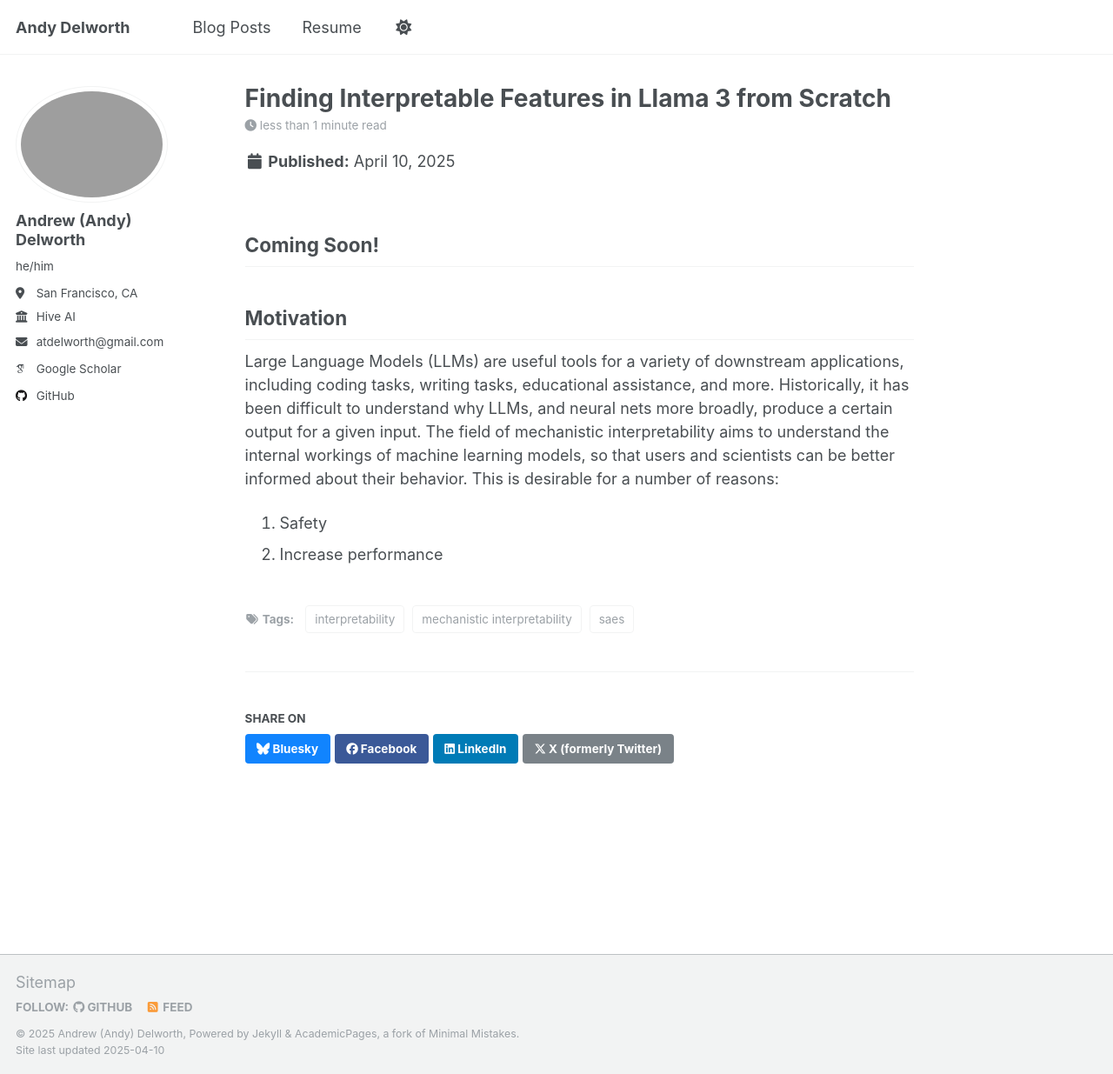
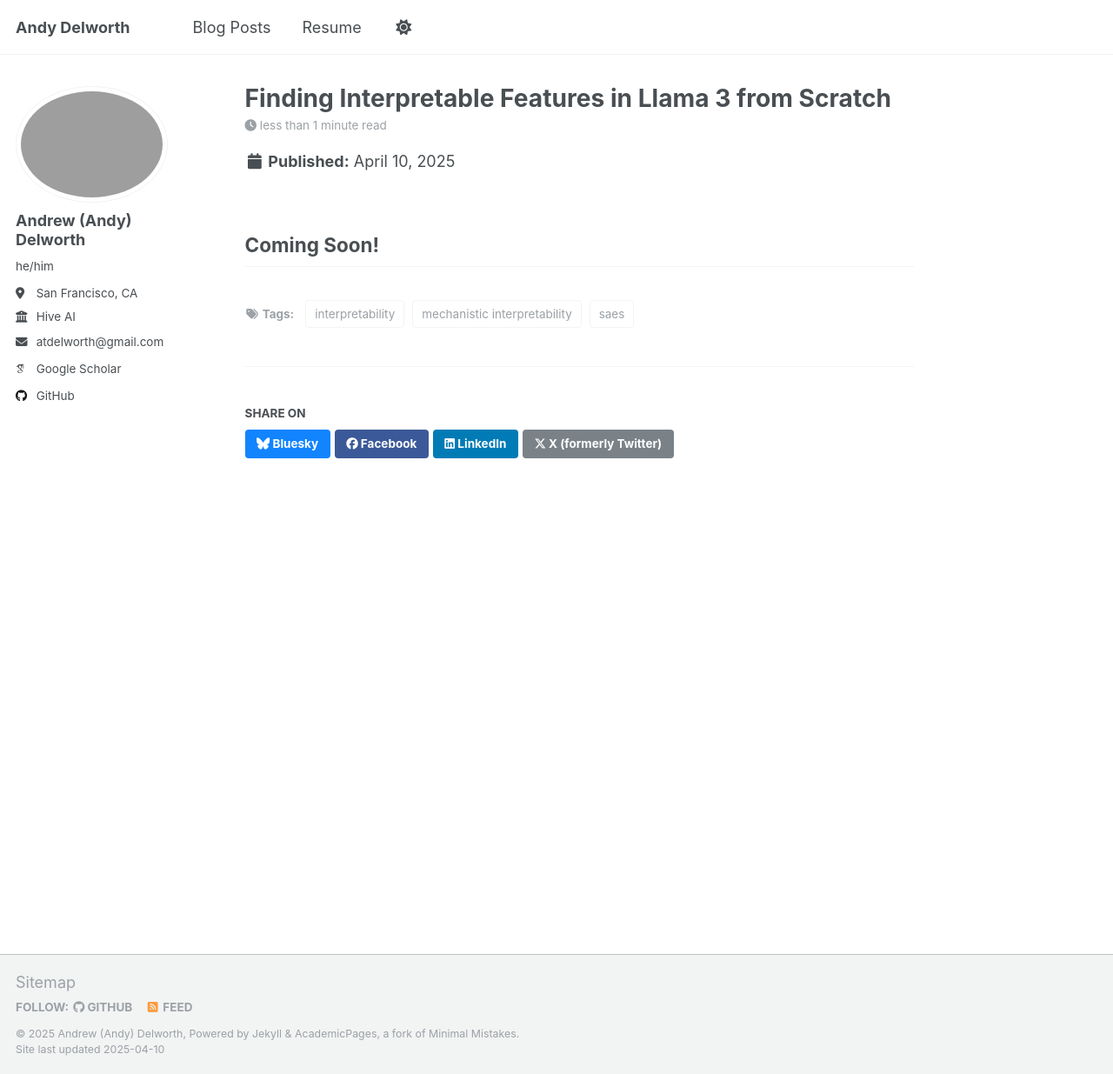
Before and after one commit to andydelworth/andydelworth.github.io, a Jekyll site: the page built from _posts/2025-04-10-training-saes.md, in a window 1280 px wide and 1235 px high. Shown: the whole window at 87% size. Built offline with Jekyll 4.4.1, drawn with Linux system fonts in a browser that asks for light colours; some web fonts are replaced.

Commit message:
comment out

```diff
--- a/_posts/2025-04-10-training-saes.md
+++ b/_posts/2025-04-10-training-saes.md
@@ -13,7 +13,7 @@
 
 <!-- hello -->
 
-## Motivation
+<!-- ## Motivation
 
 Large Language Models (LLMs) are useful tools for a variety of downstream
 applications, including coding tasks, writing tasks, educational assistance,
@@ -24,7 +24,7 @@
 about their behavior. This is desirable for a number of reasons:
 
 1. Safety
-2. Increase performance
+2. Increase performance -->
 
 
 
```
